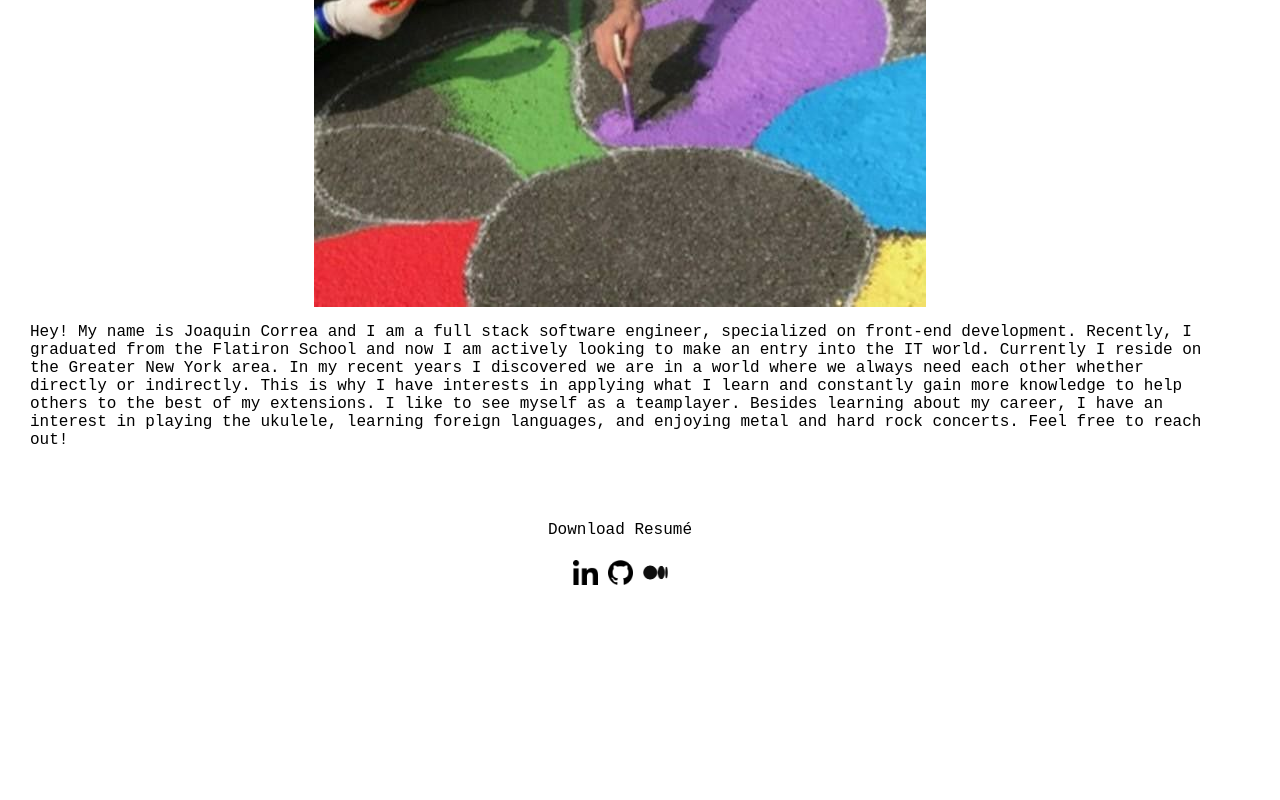
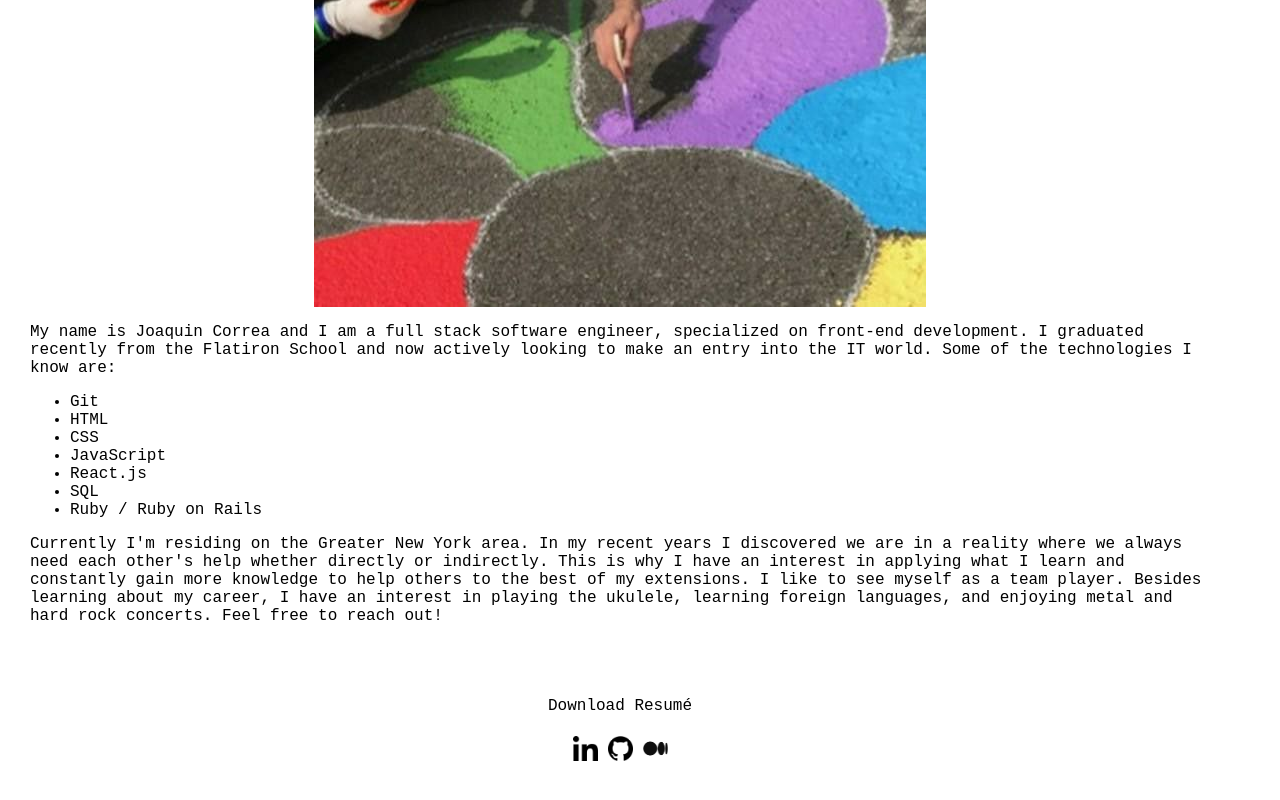
Before and after one commit to jecorrea-cloud/portfolio, a React (Create React App) app: page /about in a window 1280 px wide. Shown: the part 766-1566 px from the top of the page. Before the commit the page ends 1410 px from the top, so only its background shows below. Built offline with nearby package versions, Linux system fonts and the light colour scheme.

Commit message:
updated HTML

```diff
--- a/public/index.html
+++ b/public/index.html
@@ -2,14 +2,14 @@
 <html lang="en">
   <head>
     <meta charset="utf-8" />
-    <link rel="icon" href="%PUBLIC_URL%/favicon.ico" />
+    <link rel="icon" href="%PUBLIC_URL%/logo_iguana.gif" />
     <meta name="viewport" content="width=device-width, initial-scale=1" />
     <meta name="theme-color" content="#000000" />
     <meta
       name="description"
       content="Web site created using create-react-app"
     />
-    <link rel="apple-touch-icon" href="%PUBLIC_URL%/logo192.png" />
+    <link rel="apple-touch-icon" href="%PUBLIC_URL%/logo_iguana.gif" />
     <!--
       manifest.json provides metadata used when your web app is installed on a
       user's mobile device or desktop. See https://developers.google.com/web/fundamentals/web-app-manifest/
@@ -24,7 +24,7 @@
       work correctly both with client-side routing and a non-root public URL.
       Learn how to configure a non-root public URL by running `npm run build`.
     -->
-    <title>React App</title>
+    <title>Joaquin Correa</title>
   </head>
   <body>
     <noscript>You need to enable JavaScript to run this app.</noscript>
--- a/src/App.css
+++ b/src/App.css
@@ -136,7 +136,7 @@ div.about-info{
 
 .card .effect-img img{
   width: 100%;
-  height: auto;
+  height: 100px;
 }
 
 .card .effect-text {
@@ -173,12 +173,15 @@ div.about-info{
   margin: 0 0 20px 0;
 }
 
-/* div.site-content{
-  flex-wrap:wrap;
+div.site-content{
+  /* flex-wrap:wrap;
   max-width: 600px;
   height: 600px;
   margin: 10px auto;
-  justify-content: space-around;
+  justify-content: space-around; */
   display: grid;
+  grid-auto-columns: auto;
+  grid-template-columns: repeat(auto-fill, minmax (200px, 1fr));
+  object-fit: cover;
   grid-gap: 10px;
-} */
+}
--- a/src/components/About.js
+++ b/src/components/About.js
@@ -15,10 +15,19 @@ export default class About extends Component {
                 </div>
 
                 <p>
-                    Hey! My name is Joaquin Correa and I am a full stack software engineer, specialized on front-end
-                development. Recently, I graduated from the Flatiron School and now I am actively looking to make an entry into the IT world.
-                Currently I reside on the Greater New York area. In my recent years I discovered we are in a world where we always need each other whether directly or indirectly. This is why I have interests in
-                applying what I learn and constantly gain more knowledge to help others to the best of my extensions. I like to see myself as a teamplayer. Besides learning about my career, I have an interest in playing the ukulele, learning foreign languages, and enjoying metal and hard rock concerts. Feel free to reach out!
+                    My name is Joaquin Correa and I am a full stack software engineer, specialized on front-end
+                development. I graduated recently from the Flatiron School and now actively looking to make an entry into the IT world. Some of the technologies I know are:
+                <ul>
+                    <li>Git</li>
+                    <li>HTML</li>
+                    <li>CSS</li>
+                    <li>JavaScript</li>
+                    <li>React.js</li>
+                    <li>SQL</li>
+                    <li>Ruby / Ruby on Rails</li>
+                </ul>
+                Currently I'm residing on the Greater New York area. In my recent years I discovered we are in a reality where we always need each other's help whether directly or indirectly. This is why I have an interest in
+                applying what I learn and constantly gain more knowledge to help others to the best of my extensions. I like to see myself as a team player. Besides learning about my career, I have an interest in playing the ukulele, learning foreign languages, and enjoying metal and hard rock concerts. Feel free to reach out!
                 </p>
                 <br/>
                 <br/>
--- a/src/components/NavBar.js
+++ b/src/components/NavBar.js
@@ -6,7 +6,7 @@ class NavBar extends Component {
     return (
       <div className="nav-bar">
         <NavLink to="/" className="inactive" activeClassName="active"><h1>Joaquin Correa</h1></NavLink>
-        <h4>Full stack software engineer specialized on front end development</h4> <NavLink to="/" >Projects</NavLink> <NavLink to="/about" className="inactive" activeClassName="active">About</NavLink>
+        <h4>Full stack software engineer specialized on front-end development</h4> <NavLink to="/" >Projects</NavLink> <NavLink to="/about" className="inactive" activeClassName="active">About</NavLink>
       </div>
     );
   }
```
Also changed, not shown: public/logo_iguana.gif (added), 1 other file (tests, documents, lock files or other folders).
